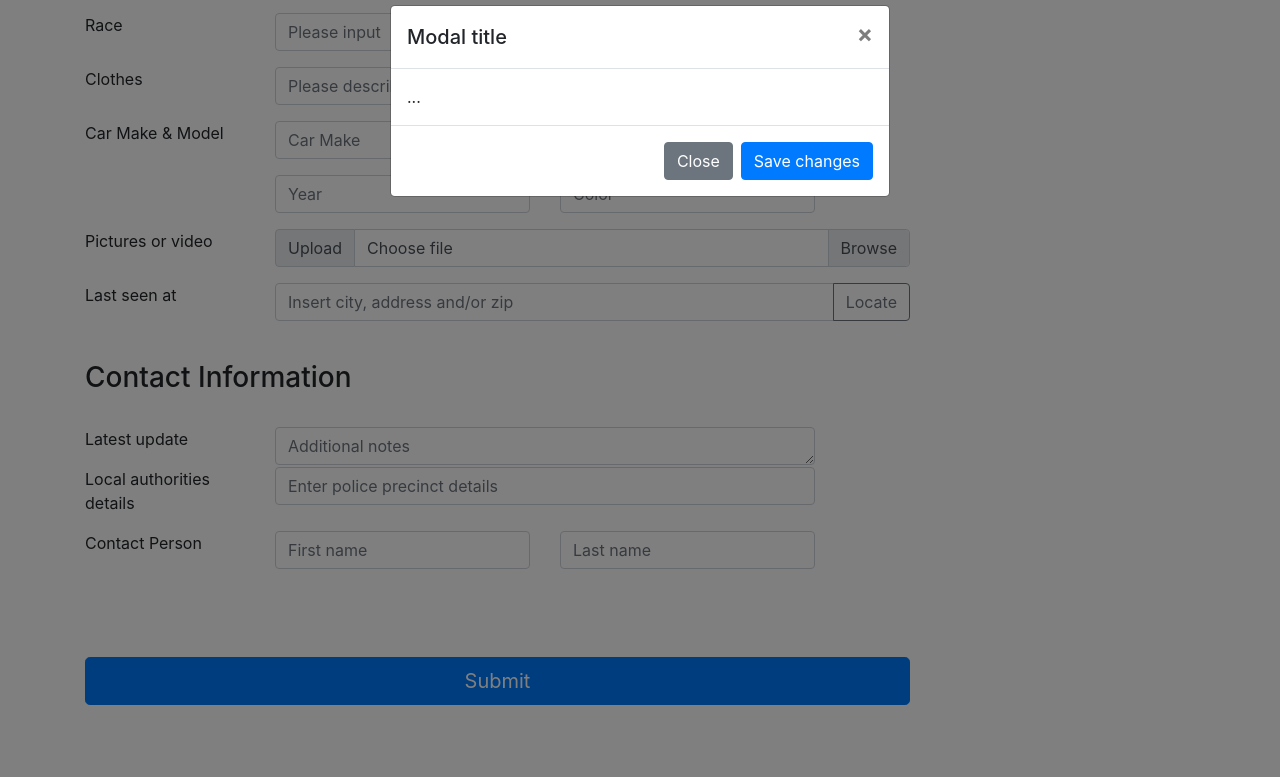
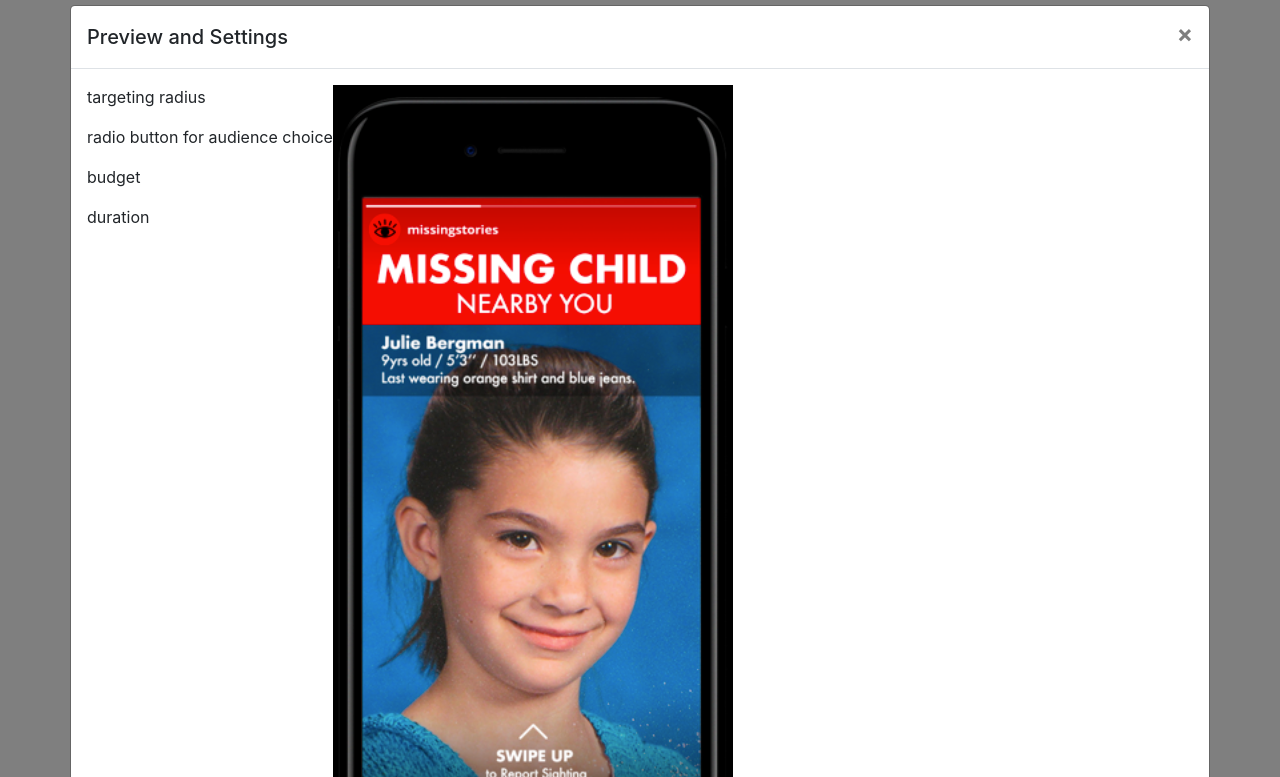
Before and after one commit to VillyDevlioti/Missing-Stories, a plain HTML site: page index.html in a window 1280 px wide. Both pictures are taken after typing "Sample", "Sample", "Sample", "Sample", "Sample", "Sample" into the empty fields and a click on the button "Submit". Shown: the part 1248-2025 px from the top of the page. Drawn offline with nearby package versions, Linux system fonts and the light colour scheme.

Commit message:
improvements to moda

```diff
--- a/index.html
+++ b/index.html
@@ -14,7 +14,7 @@
     <title>Missing Stories Form Wireframe</title>
 </head>
 <body>
-    <div class="container">
+    <div class="container" id="myForm">
         <!--Missing stories headline-->
         <div class="row">
             <div class="col-md-8">
@@ -608,25 +608,39 @@
     <br><br><br>
 
       <!-- Modal -->
-    <div class="modal fade" id="myModal" tabindex="-1" role="dialog" aria-labelledby="exampleModalLabel" aria-hidden="true">
-        <div class="modal-dialog" role="document">
+    <div class="modal fade bd-example-modal-xl" id="myModal" tabindex="-1" role="dialog" aria-labelledby="exampleModalLabel" aria-hidden="true">
+        <div class="modal-dialog modal-dialog-centered modal-xl" role="document">
             <div class="modal-content">
                 <div class="modal-header">
-                    <h5 class="modal-title" id="exampleModalLabel">Modal title</h5>
+                    <h5 class="modal-title" id="exampleModalLabel">Preview and Settings</h5>
                     <button type="button" class="close" data-dismiss="modal" aria-label="Close">
                     <span aria-hidden="true">&times;</span>
                     </button>
                 </div>
                 <div class="modal-body">
-                    ...
+                    <div class="container-fluid">
+                        <div class="row">
+                            <div class="col-4-md">
+                                <p>targeting radius</p>
+                                <p>radio button for audience choice</p>
+                                <p>budget</p>
+                                <p>duration</p>
+                            </div>
+                            <div class="col-2-md"></div>
+                            <div class="col-8-md">
+                                <img src="images/missing-kid-preview.png"/>
+                            </div>
+                        </div>
+                    </div>
                 </div>
                 <div class="modal-footer">
-                    <button type="button" class="btn btn-secondary" data-dismiss="modal">Close</button>
-                    <button type="button" class="btn btn-primary">Save changes</button>
+                    <button type="button" class="btn btn-secondary" data-dismiss="modal">Cancel and close</button>
+                    <button type="button" class="btn btn-primary">Submit to Facebook Ads</button>
                 </div>
             </div>
+        </div>
      </div>
-    </div>
+
 
 <script src="./javascript/function.js"></script>
 </body>
```
Also changed, not shown: images/missing-kid-preview.png (added), 1 other file.
